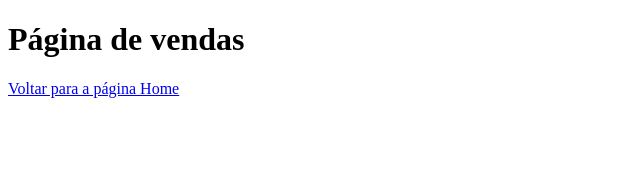
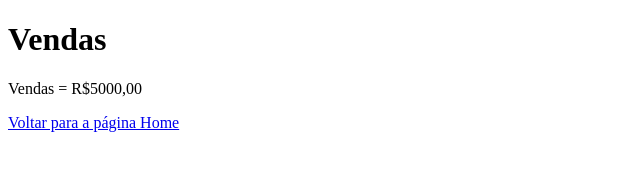
Before and after one commit to Jorgito385664/aulagithub, a plain HTML site: page vendas.html in a window 1280 px wide. Shown: the whole page, without its empty margins (0-640 px from the left). Drawn offline with Linux system fonts and the light colour scheme.

Commit message:
Acrescentado o valor das vendas

```diff
--- a/vendas.html
+++ b/vendas.html
@@ -7,7 +7,8 @@
     <title>Document</title>
 </head>
 <body>
-    <h1>Página de vendas</h1>
+    <h1> Vendas</h1>
+    <p>Vendas = R$5000,00</p>
     <a href="index.html">Voltar para a página Home</a>
 </body>
 </html>
```
